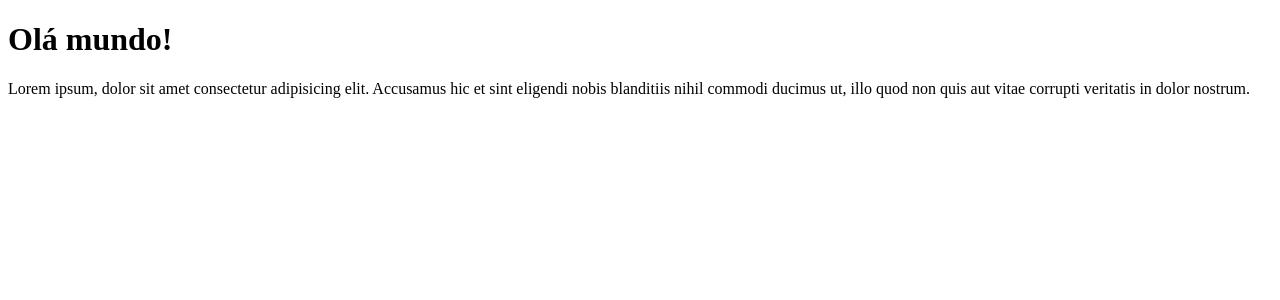
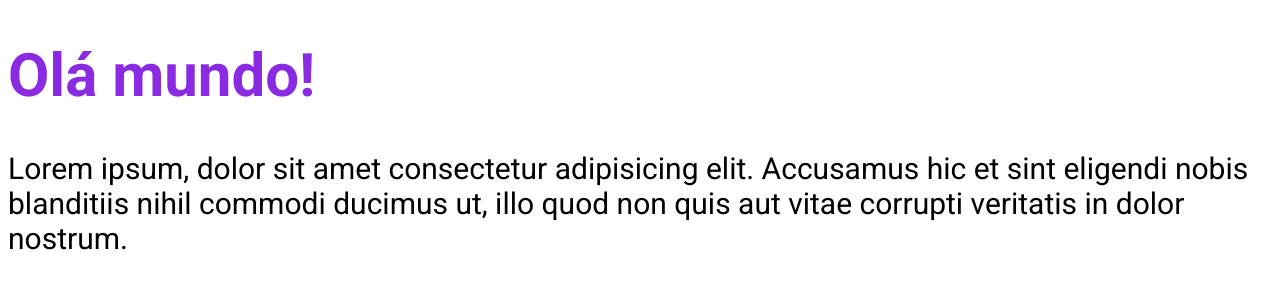
Before and after one commit to EduFBasso/ot-chronos-pomodoro, a React (Vite) app: page / in a window 1280 px wide. Shown: the top 300 px of the page. Built offline with nearby package versions, Linux system fonts and the light colour scheme.

Commit message:
A13: Importando e usando arquivos de CSS globais

```diff
--- a/index.html
+++ b/index.html
@@ -1,9 +1,16 @@
-<!doctype html>
+<!DOCTYPE html>
 <html lang="en">
   <head>
     <meta charset="UTF-8" />
     <link rel="icon" type="image/svg+xml" href="/vite.svg" />
     <meta name="viewport" content="width=device-width, initial-scale=1.0" />
+    <!-- Fonts: Roboto -->
+    <link rel="preconnect" href="https://fonts.googleapis.com" />
+    <link rel="preconnect" href="https://fonts.gstatic.com" crossorigin />
+    <link
+      href="https://fonts.googleapis.com/css2?family=Roboto:wght@300;400;500;700&display=swap"
+      rel="stylesheet"
+    />
     <title>chronos-pomodoro</title>
   </head>
   <body>
--- a/src/App.tsx
+++ b/src/App.tsx
@@ -1,3 +1,6 @@
+import './styles/theme.css';
+import './styles/global.css';
+
 export function App() {
   console.log('Oi');
 
--- /dev/null
+++ b/src/styles/global.css
@@ -0,0 +1,8 @@
+body {
+  font-family: var(--font-family);
+  font-size: 30px;
+}
+
+h1 {
+  color: var(--color-primary);
+}
--- /dev/null
+++ b/src/styles/theme.css
@@ -0,0 +1,4 @@
+:root {
+  --color-primary: blueviolet;
+  --font-family: 'Roboto', sans-serif;
+}
```
